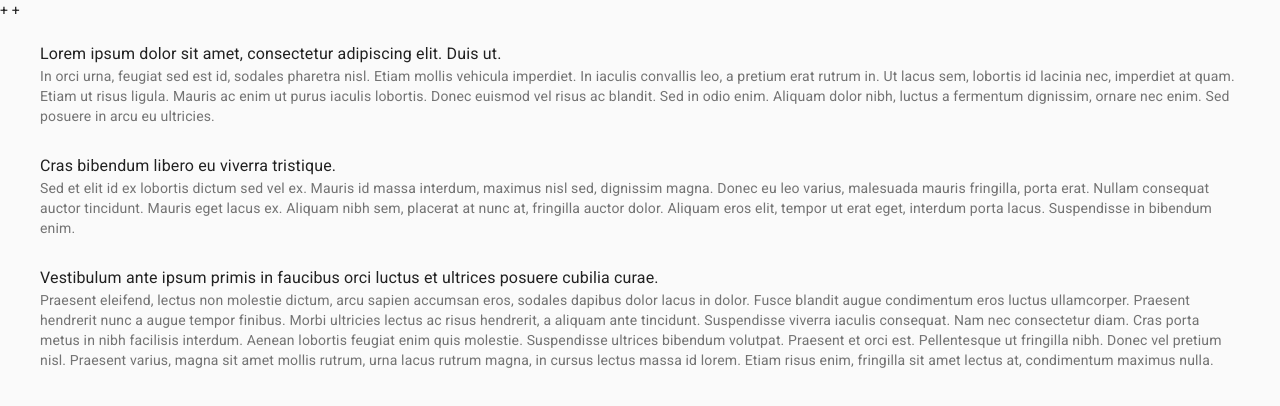
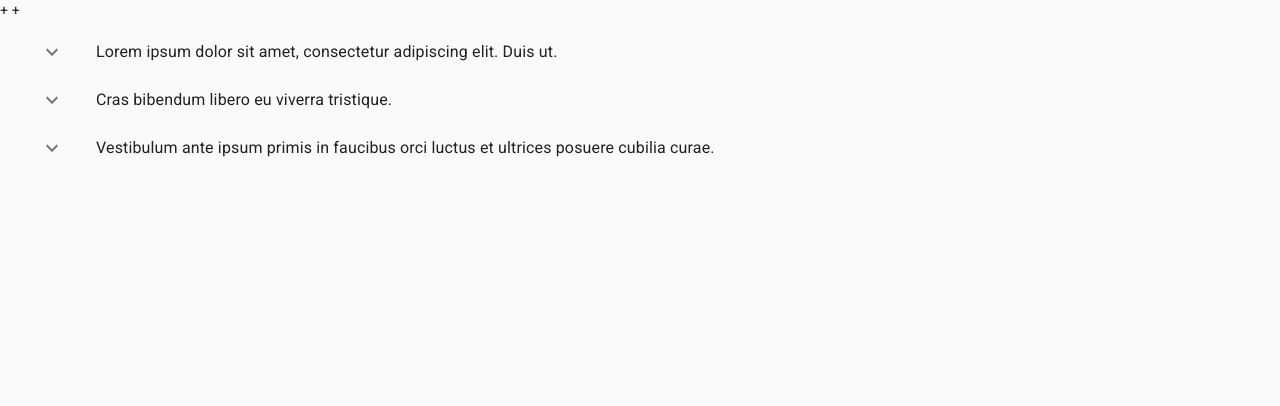
Before and after one commit to sge0208/quicknote-app, a React (Create React App) app: page / in a window 1280 px wide. Shown: the top 406 px of the page. Built offline with nearby package versions, Linux system fonts and the light colour scheme.

Commit message:
make notes collapsible

```diff
--- a/src/components/Note.js
+++ b/src/components/Note.js
@@ -1,13 +1,39 @@
-import { ListItem, ListItemText } from "@material-ui/core";
+import React, { Component } from "react";
+import { Collapse, List, ListItem, ListItemText, ListItemIcon } from "@material-ui/core";
+import { ExpandLess, ExpandMore } from "@material-ui/icons";
 
-function Note(props) {
-    const { note } = props;
+class Note extends Component {
+    constructor(props) {
+        super(props);
+        this.state = {
+            open: false,
+        };
+    }
 
-    return (
-        <ListItem>
-            <ListItemText primary={note.title} secondary={note.text} />
-        </ListItem>
-    );
+    handleClick = () => {
+        this.setState({ open: !this.state.open });
+    };
+
+    render() {
+        const { note } = this.props;
+        const { open } = this.state;
+
+        return (
+            <>
+                <ListItem onClick={this.handleClick}>
+                    <ListItemIcon>
+                        { open ? <ExpandLess /> : <ExpandMore />}
+                    </ListItemIcon>
+                    <ListItemText primary={note.title} />
+                </ListItem>
+                <Collapse in={open} timeout="auto" unmountOnExit>
+                    <List component="div" disablePadding>
+                        <ListItemText secondary={note.text} />
+                    </List>
+                </Collapse>
+            </>
+        );
+    }
 }
 
 export default Note;
```
